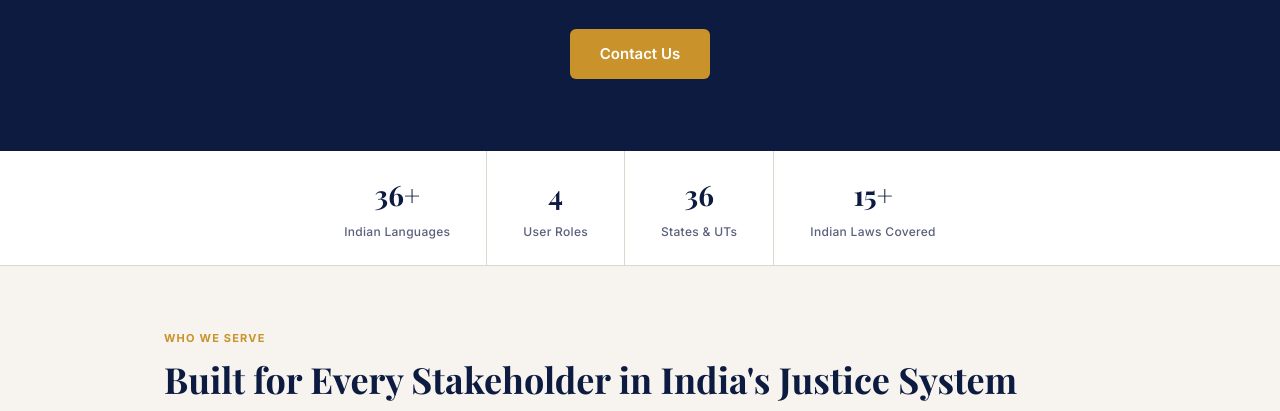
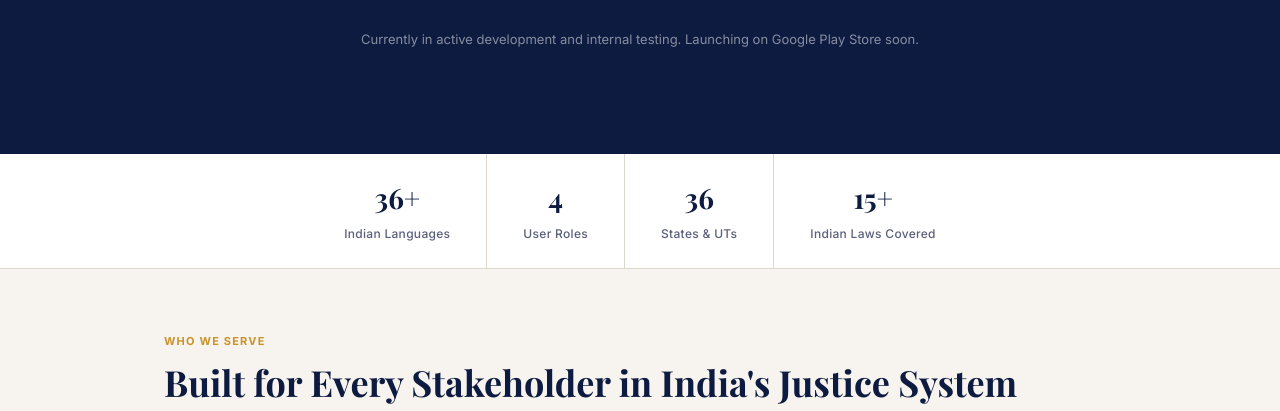
Before and after one commit to kaushiksarmamayu/kaushiksarmamayu.github.io, a plain HTML site: page index.html in a window 1280 px wide. Shown: the part 389-800 px from the top of the page. Drawn offline with nearby package versions, Linux system fonts and the light colour scheme.

Commit message:
Add files via upload

```diff
--- a/index.html
+++ b/index.html
@@ -374,7 +374,7 @@
   <div class="hero-badge">India&#39;s Legal AI Platform</div>
   <h1>Legal Intelligence for <em>Every Indian</em></h1>
   <p>AI-powered legal assistance for advocates, judges, police officers and common citizens — in your language, on your phone.</p>
-  <a href="mailto:puralawai20@gmail.com" class="hero-cta">Contact Us</a>
+  <p style="font-size:13px; color:rgba(255,255,255,0.5); margin-top:20px;">Currently in active development and internal testing. Launching on Google Play Store soon.</p>
 </div>
 
 <!-- STATS -->
```
